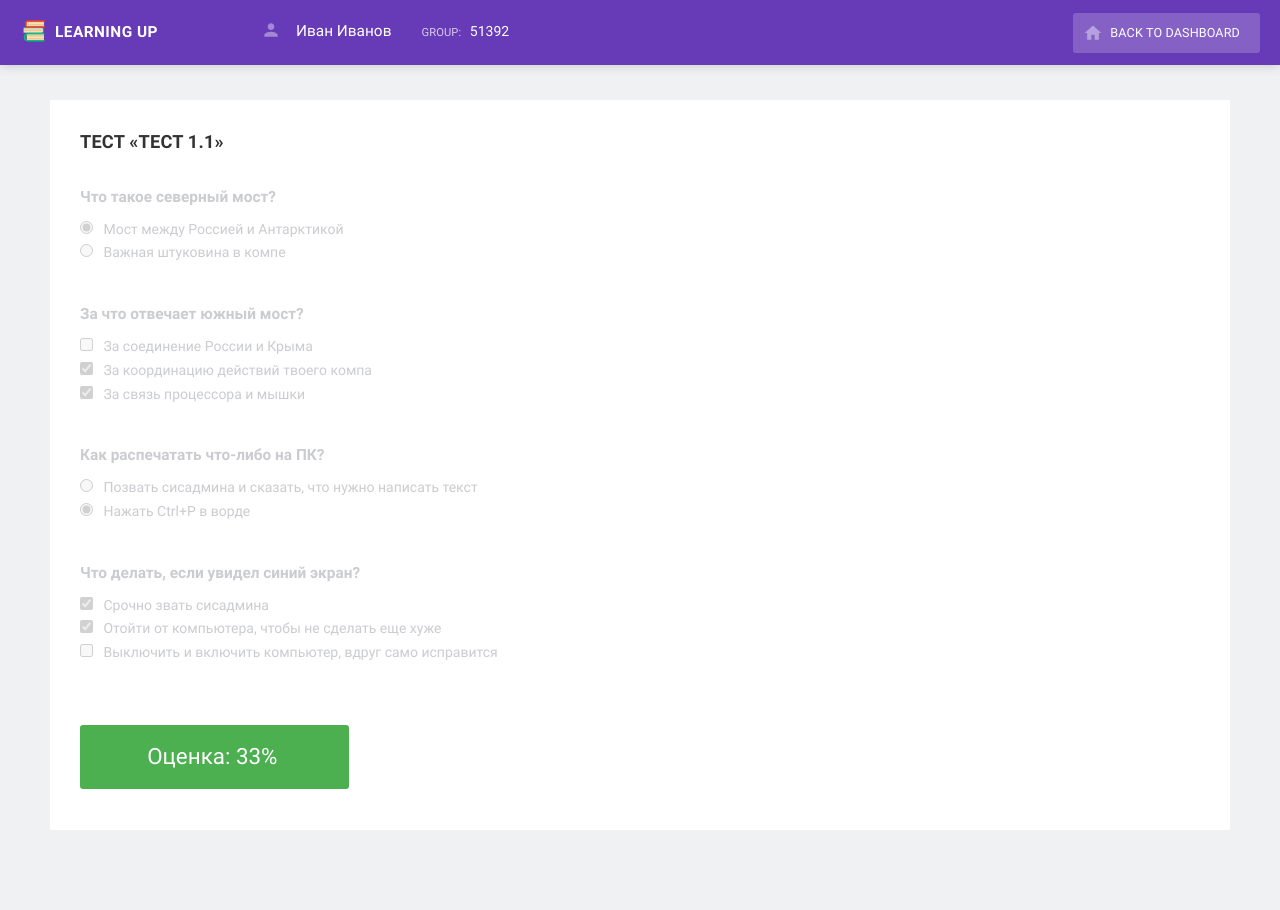
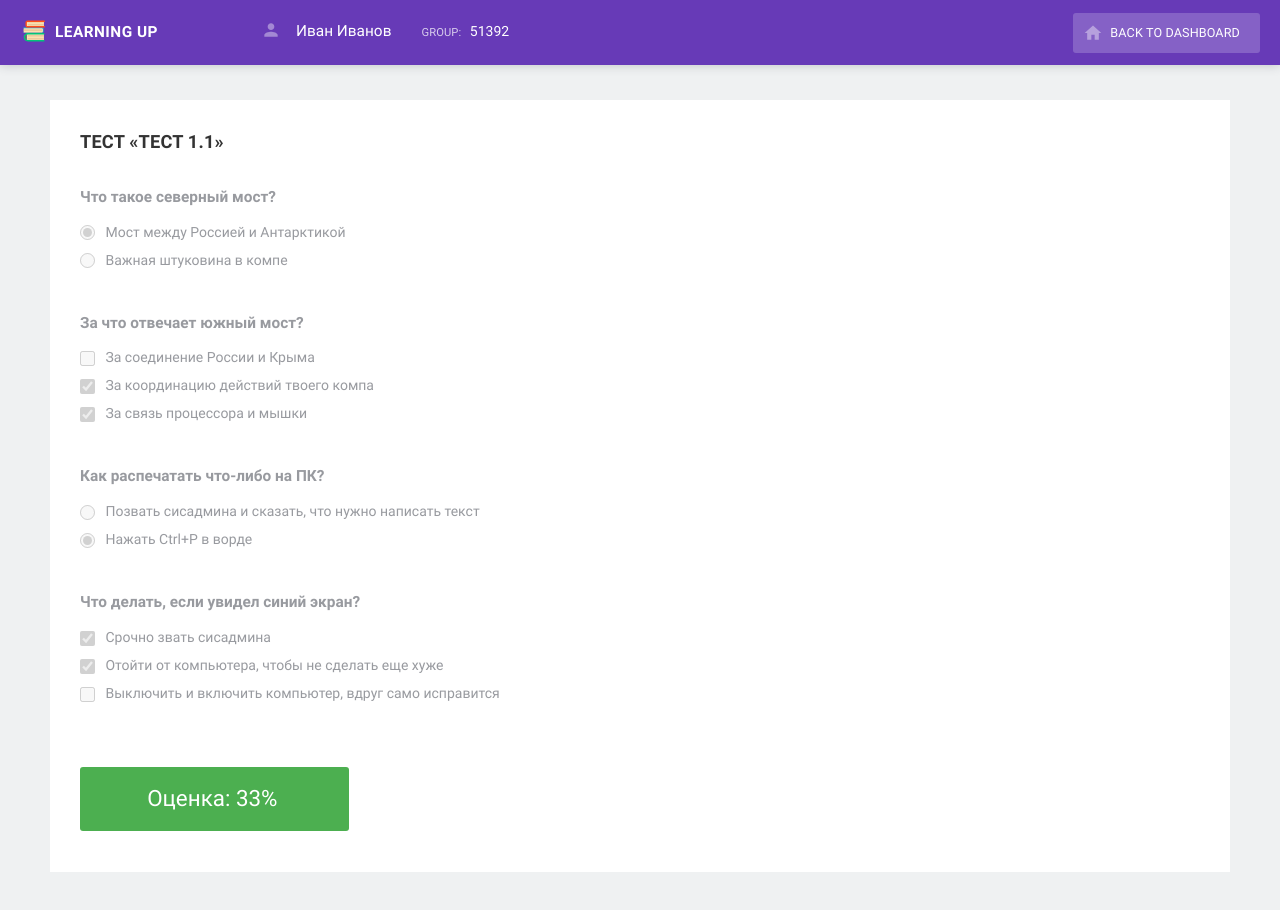
Before and after one commit to dimadk24/learning-app-layout, a website: page source/test-completed.html in a window 1280 px wide. Drawn offline with nearby package versions, Linux system fonts and the light colour scheme; files that its build step writes are made by us from their sources.

Commit message:
feat: add tests styles

```diff
--- a/source/sass/blocks/test.scss
+++ b/source/sass/blocks/test.scss
@@ -24,6 +24,26 @@
   font-weight: 700;
 }
 
+.variant {
+  font-size: 1em;
+  line-height: 200%;
+  color: $semi-transparent-dark;
+  cursor: pointer;
+}
+
+input[type="radio"] {
+  width: 15px;
+  height: 15px;
+  vertical-align: middle;
+  cursor: pointer;
+}
+
+input[type="checkbox"] {
+  width: 15px;
+  height: 15px;
+  vertical-align: middle;
+  cursor: pointer;
+}
 
 .test__submit-button {
   @include horizontal-paddings(1.2em);
@@ -69,7 +89,7 @@
   }
 }
 
-
-.disabled .question {
-  color: $transparent-dark;
+.disabled .question__text,
+.disabled .variant {
+  color: $disabled-dark;
 }
--- a/source/sass/variables.scss
+++ b/source/sass/variables.scss
@@ -11,6 +11,7 @@ $transparent-dark: rgba(49, 53, 63, 0.25);
 $semi-transparent-dark: rgba(49, 53, 63, 0.75);
 $transparent-white: rgba(255, 255, 255, 0.2);
 $semi-transparent-white: rgba(255, 255, 255, 0.75);
+$disabled-dark: rgba(49, 53, 63, 0.5);
 
 $bg-color: $main-bg-color;
 
```
